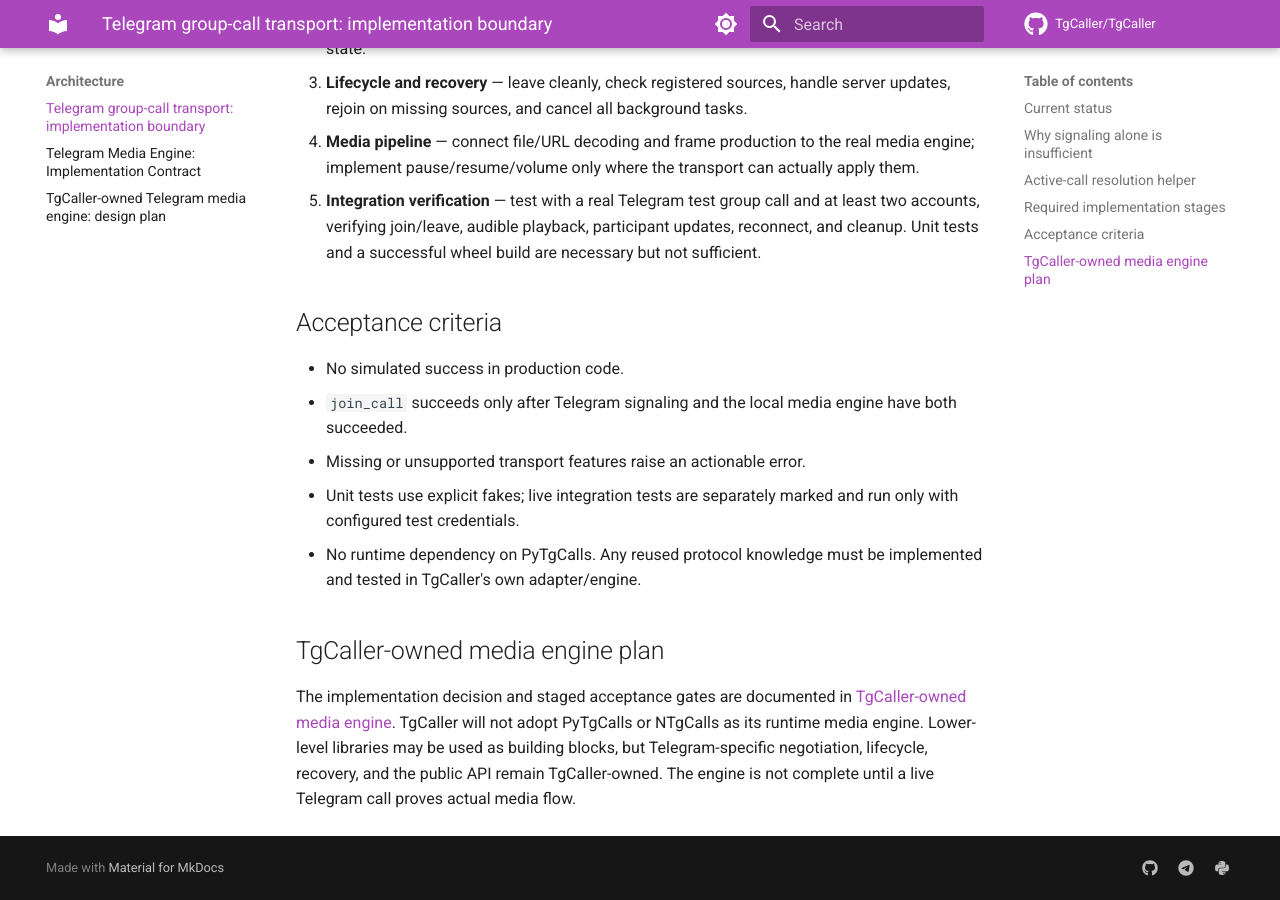
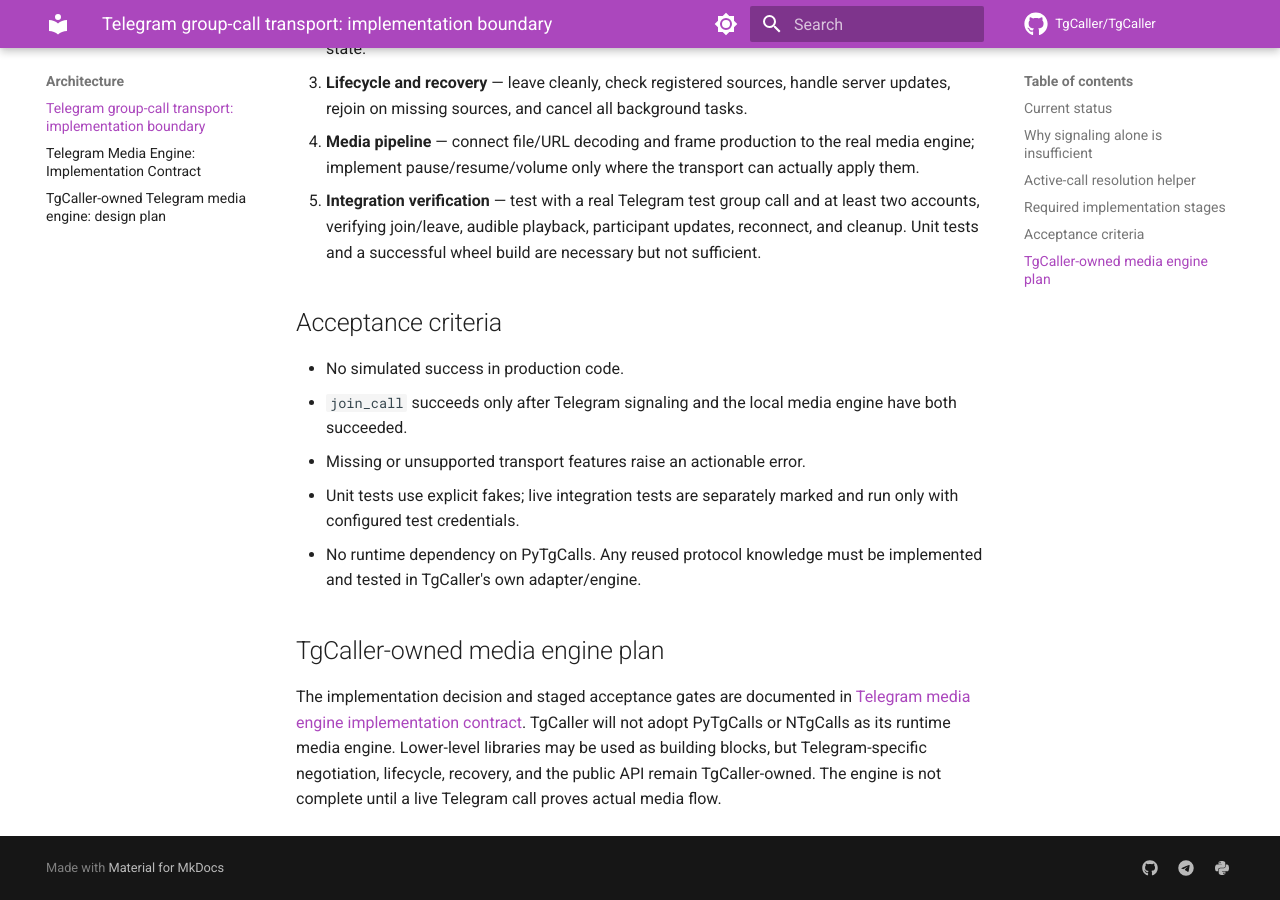
Before and after one commit to TgCaller/TgCaller, an MkDocs documentation site: the page built from docs/architecture/telegram-call-transport.md, in a window 1280 px wide and 900 px high, scrolled down 1506 px. Built offline with MkDocs 1.6.1 and Material for MkDocs 9.7.7, drawn with Linux system fonts in a browser that asks for light colours; comment, search, counter and statistics services are not loaded.

Commit message:
docs: link to the canonical media engine contract

```diff
--- a/docs/architecture/telegram-call-transport.md
+++ b/docs/architecture/telegram-call-transport.md
@@ -55,4 +55,4 @@ generate join parameters, or implement audio/video transport. A real
 
 ## TgCaller-owned media engine plan
 
-The implementation decision and staged acceptance gates are documented in [TgCaller-owned media engine](tgcaller-owned-media-engine.md). TgCaller will not adopt PyTgCalls or NTgCalls as its runtime media engine. Lower-level libraries may be used as building blocks, but Telegram-specific negotiation, lifecycle, recovery, and the public API remain TgCaller-owned. The engine is not complete until a live Telegram call proves actual media flow.
+The implementation decision and staged acceptance gates are documented in [Telegram media engine implementation contract](telegram-media-engine.md). TgCaller will not adopt PyTgCalls or NTgCalls as its runtime media engine. Lower-level libraries may be used as building blocks, but Telegram-specific negotiation, lifecycle, recovery, and the public API remain TgCaller-owned. The engine is not complete until a live Telegram call proves actual media flow.
```
